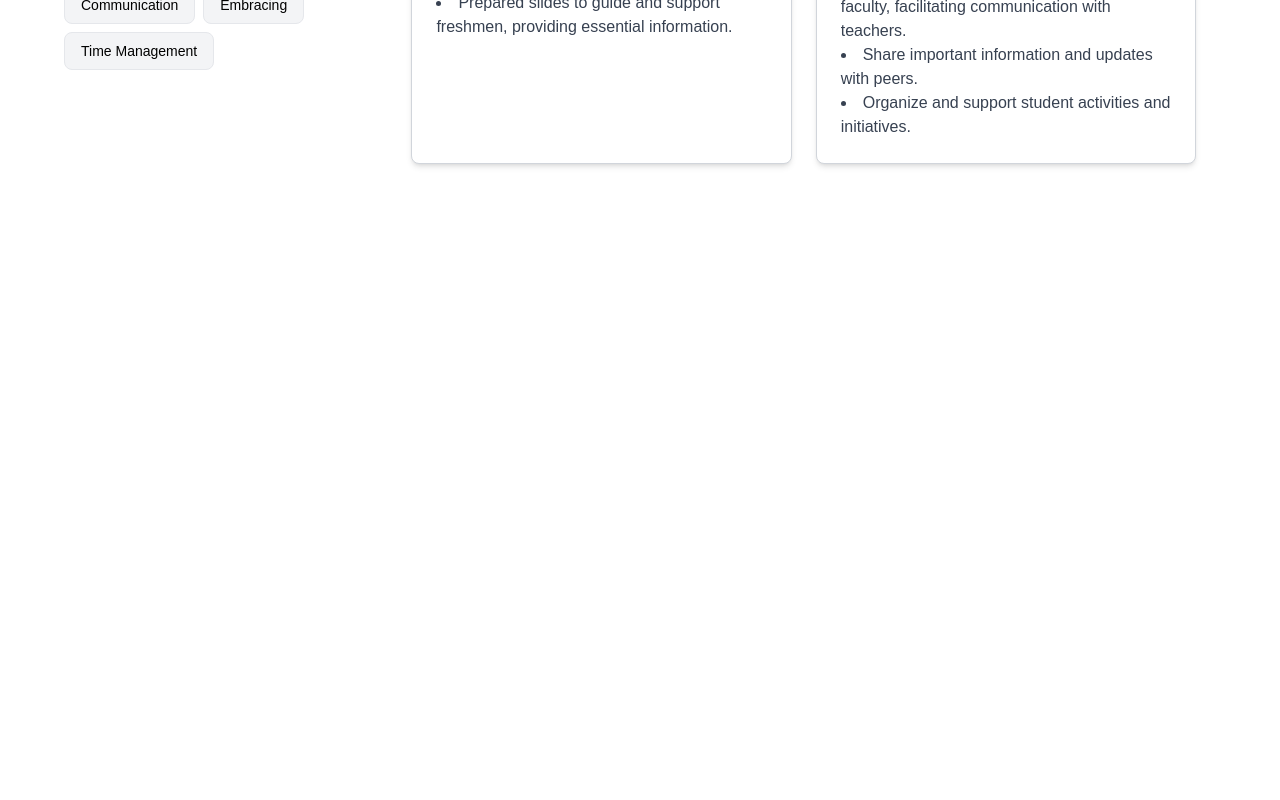
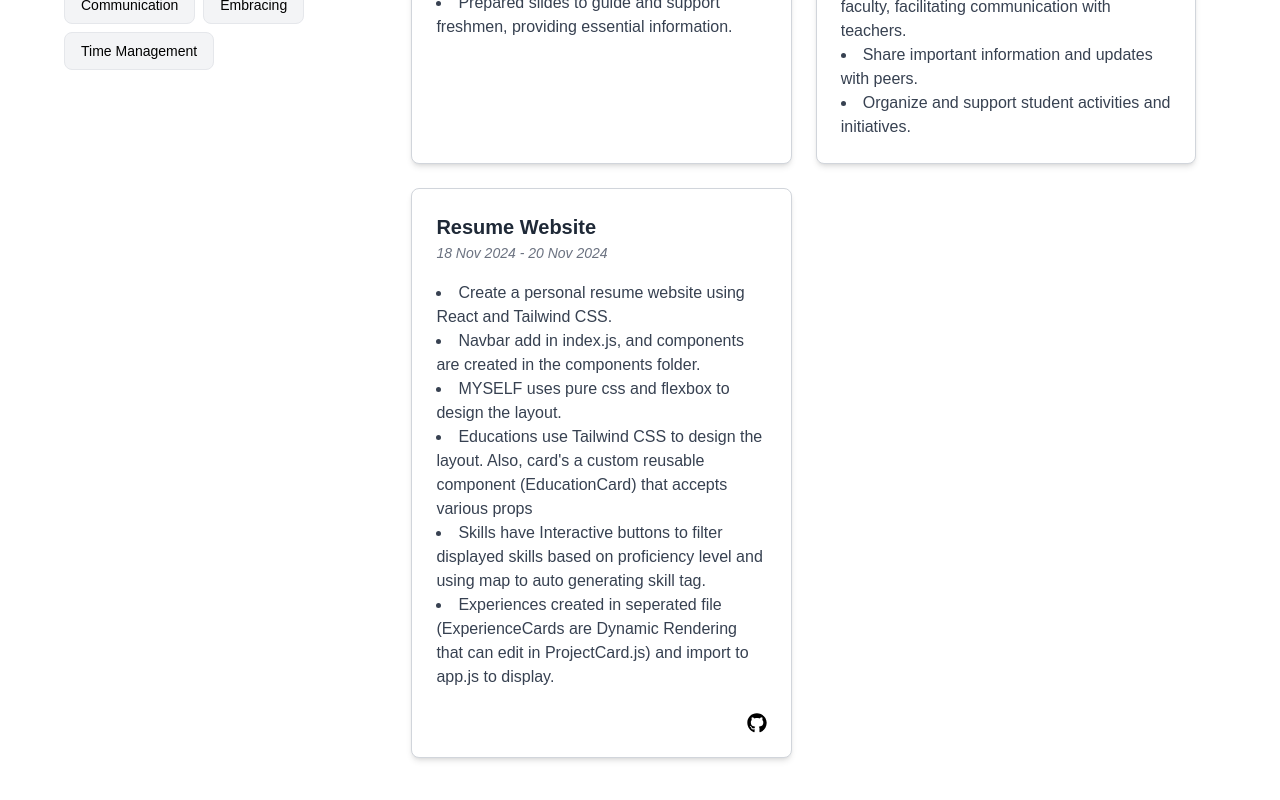
Before and after one commit to KanditT/Resume, a React (Create React App) app in the folder my_resume/: page / in a window 1280 px wide. Shown: the part 1475-2275 px from the top of the page. Before the commit the page ends 1683 px from the top, so only its background shows below. Built offline with nearby package versions, Linux system fonts and the light colour scheme.

Commit message:
projectcard(resumeWeb)

```diff
--- a/my_resume/src/App.js
+++ b/my_resume/src/App.js
@@ -20,6 +20,7 @@ function App() {
 
   return (
     <div className="main-feild">
+      {/* MYSELF */}
       <div className="my-info">
         <div></div>
         <div className="my-picture">
--- a/my_resume/src/ProjectCard.js
+++ b/my_resume/src/ProjectCard.js
@@ -1,5 +1,5 @@
 import React from "react";
-import { FaYoutube, FaSlideshare, FaVideo, FaFileAlt, FaFacebookF, FaGlobe } from "react-icons/fa";
+import { FaYoutube, FaSlideshare, FaVideo, FaFileAlt, FaFacebookF, FaGlobe, FaGithub } from "react-icons/fa";
 
 export default function ExperienceCards() {
     const cards = [
@@ -73,6 +73,21 @@ export default function ExperienceCards() {
             ],
             icons: [],
         },
+        {
+            title: "Resume Website",
+            date: "18 Nov 2024 - 20 Nov 2024",
+            details: [
+                "Create a personal resume website using React and Tailwind CSS.",
+                "Navbar add in index.js, and components are created in the components folder.",
+                "MYSELF uses pure css and flexbox to design the layout.",
+                "Educations use Tailwind CSS to design the layout. Also, card's a custom reusable component (EducationCard) that accepts various props",
+                "Skills have Interactive buttons to filter displayed skills based on proficiency level and using map to auto generating skill tag.",
+                "Experiences created in seperated file (ExperienceCards are Dynamic Rendering that can edit in ProjectCard.js) and import to app.js to display.",
+            ],
+            icons: [
+                { icon: <FaGithub size={20} className="text-black hover:text-blue-400"/>, link: "https://github.com/KanditT/Resume.git" },
+            ],
+        }
     ];
 
     return (
```
